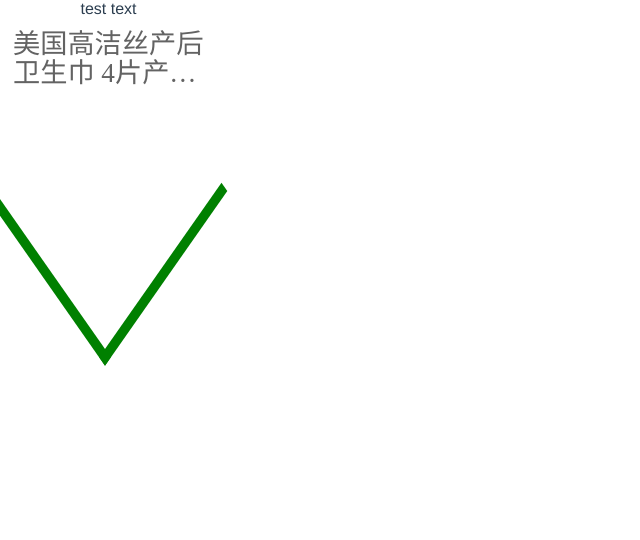
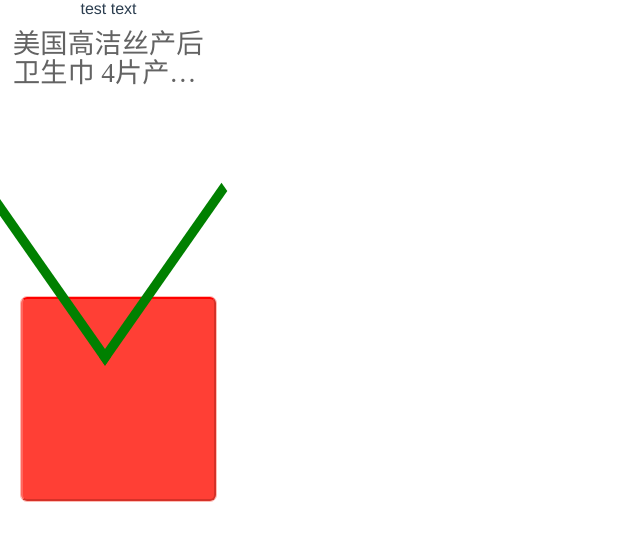
Before and after one commit to lihuichao520/test, a Vue app: page /test/text in a window 1280 px wide. Shown: the top 540 px of the page, without its empty margins (0-640 px from the left). Built offline with nearby package versions, Linux system fonts and the light colour scheme.

Commit message:
feat: test-border

```diff
--- a/src/views/TestText/TestText.vue
+++ b/src/views/TestText/TestText.vue
@@ -7,6 +7,10 @@
 
     <!-- 测试三角形箭头 -->
     <div class="test-arrow"></div>
+
+    <div class="test-border-box__wrap">
+      <div class="test-border-box"></div>
+    </div>
   </div>
 </template>
 <script>
@@ -47,4 +51,21 @@ export default {
   /* transform: skew(-10deg, -10deg); */
   transform: rotate(-45deg) skew(-10deg, -10deg);
 }
+
+// 边框
+.test-border-box__wrap {
+  margin-left: 20px;
+  border: 1px solid #febcb5;
+  border-radius: 7px;
+}
+.test-border-box {
+  margin: 0;
+  // width: 200px;
+  height: 200px;
+  border-width: 2px;
+  border-style: solid;
+  border-color: red #d53128 #d53128 #ff665e;
+  border-radius: 6px;
+  background: #ff3f35;
+}
 </style>
```
